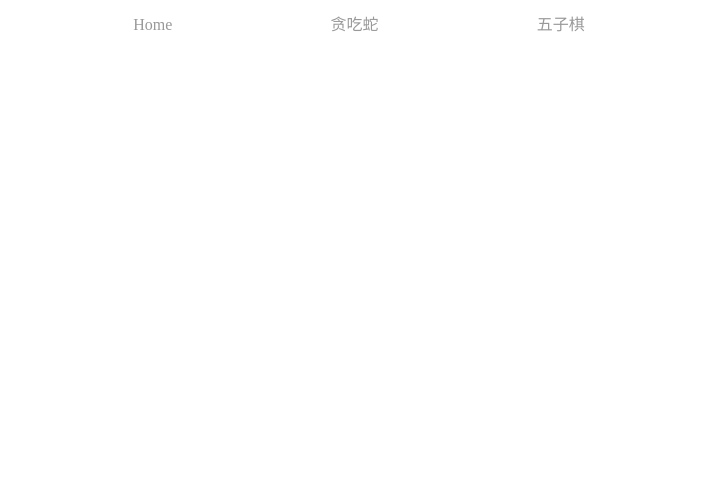
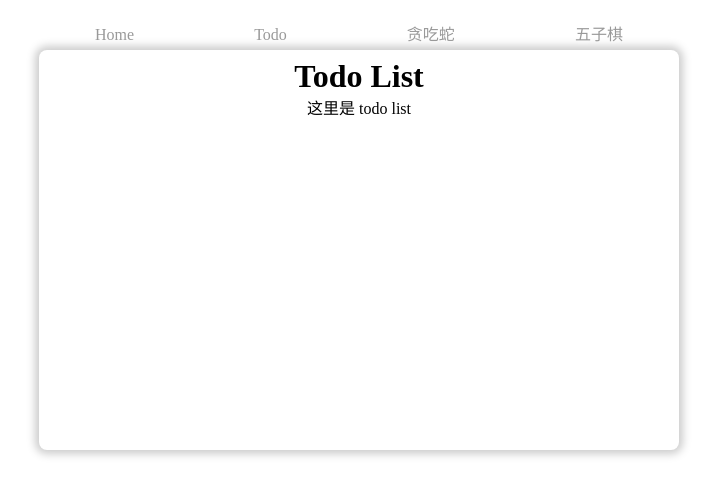
Before and after one commit to gssggssg/projects, a React (Create React App) app: page /todo in a window 1280 px wide. Shown: the top 496 px of the page, without its empty margins (281-998 px from the left). Built offline with nearby package versions, Linux system fonts and the light colour scheme.

Commit message:
feat-New ToDo component

```diff
--- a/src/pages/Home/index.tsx
+++ b/src/pages/Home/index.tsx
@@ -20,7 +20,7 @@ const Home = (props: Props): JSX.Element => {
 };
 
 const mapStateToProps = (state: { home: homeType }) => ({
-  snake: state.home,
+  home: state.home,
 });
 
 export default connect(mapStateToProps)(Home);
--- /dev/null
+++ b/src/pages/Todo/index.scss
@@ -0,0 +1,5 @@
+// Todo scss
+.homeContent{
+  width: 80%;
+  margin: auto;
+}
--- /dev/null
+++ b/src/pages/Todo/index.tsx
@@ -0,0 +1,29 @@
+import * as React from "react";
+import { connect } from "react-redux";
+import { todoType } from "../../store/todo";
+import Card from "../../components/Card";
+import "./index.scss";
+
+interface Props {
+  todo: todoType,
+  dispatch: any,
+};
+
+const Todo = (props: Props): JSX.Element => {
+  return (
+    <Card width="50%" height="400px" >
+      <>
+        <h1>Todo List</h1>
+        <div>
+          这里是 todo list
+        </div>
+      </>
+    </Card>
+  );
+};
+
+const mapStateToProps = (state: { todo: todoType }) => ({
+  todo: state.todo,
+});
+
+export default connect(mapStateToProps)(Todo);
--- a/src/routes/index.ts
+++ b/src/routes/index.ts
@@ -1,5 +1,6 @@
 // 导入路由组件
 import Home from '../pages/Home';
+import Todo from '../pages/Todo';
 import Snake from '../pages/Snake';
 import Gobang from '../pages/Gobang';
 // 导入路由管理工具
@@ -17,6 +18,11 @@ const routes: RouteConfig = [
     component: Home,
   },
   {
+    path: '/todo',
+    exact: true,
+    component: Todo,
+  },
+  {
     path: '/snake',
     exact: true,
     component: Snake,
--- a/src/store/navigation.ts
+++ b/src/store/navigation.ts
@@ -14,6 +14,10 @@ const initialState: SliceState = {
     {
       title: "Home",
       path: "/",
+    },
+    {
+      title: "Todo",
+      path: "/todo",
     },
     {
       title: "贪吃蛇",
--- /dev/null
+++ b/src/store/todo.ts
@@ -0,0 +1,21 @@
+import { createSlice } from "@reduxjs/toolkit";
+
+export interface todoType {
+
+};
+
+const state: todoType = {
+
+};
+
+export const todo = createSlice({
+  name: "todo",
+  initialState: state,
+  reducers: {
+    updata: (state, { payload }) => {
+      return { ...state, ...payload };
+    },
+  },
+});
+
+export default todo.reducer;
```
